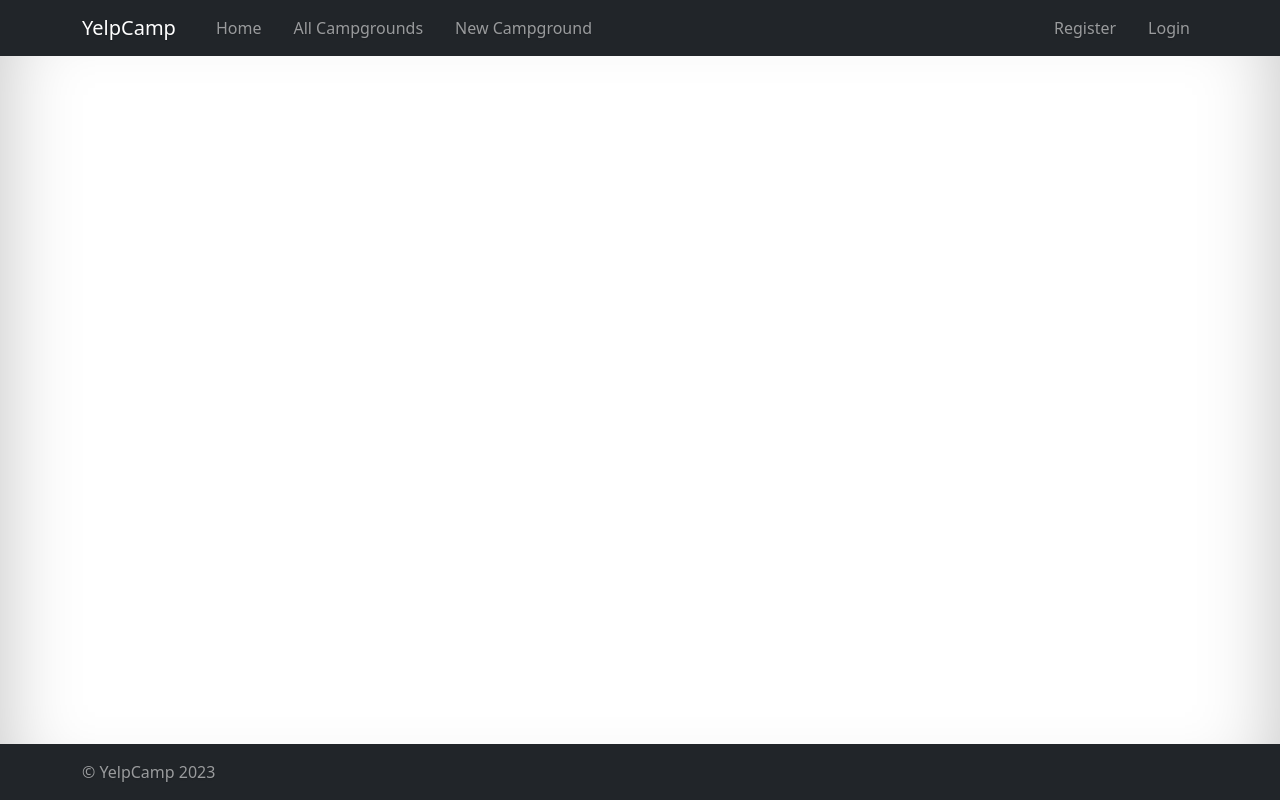
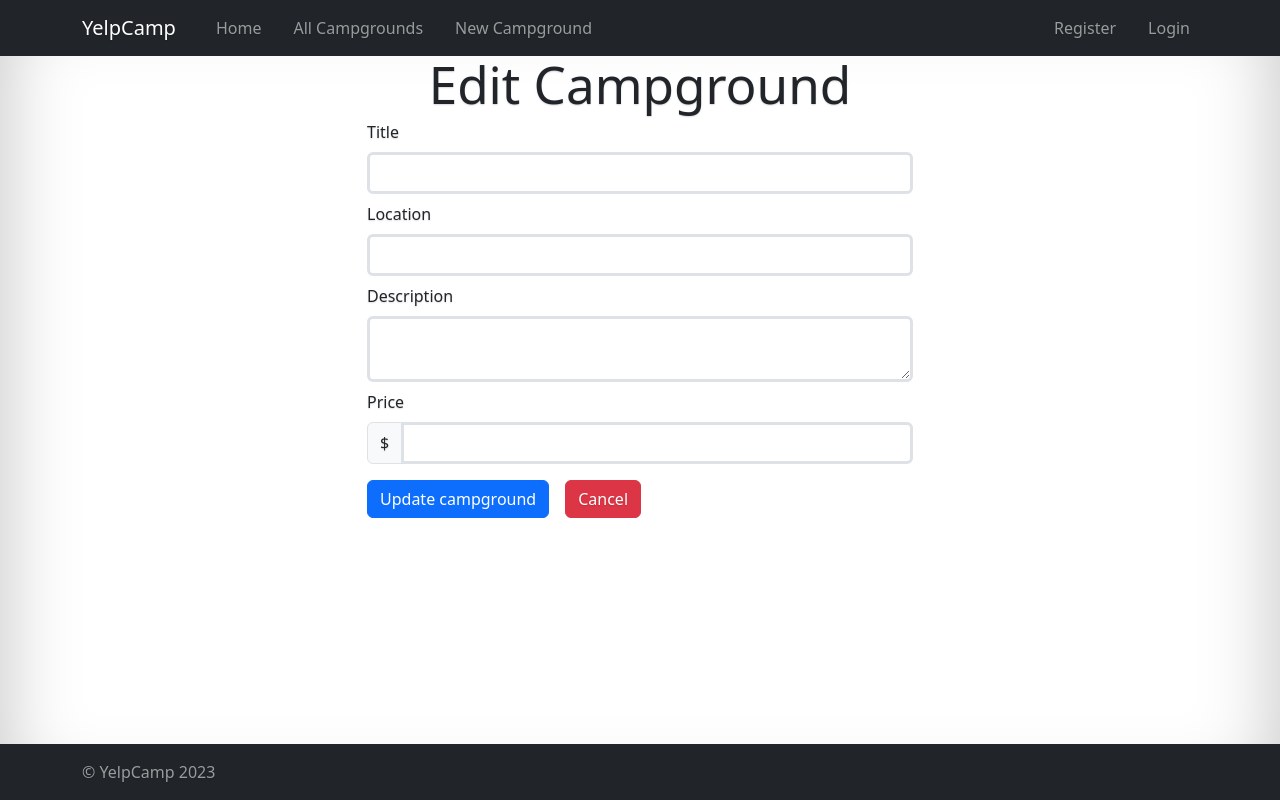
Before and after one commit to KamikazeWild/Campgrounds, a React (Vite) app: page /campgrounds/1/edit in a window 1280 px wide. Built offline with nearby package versions, Linux system fonts and the light colour scheme; no server answers.

Commit message:
Added: frontend for editing campgrounds

```diff
--- a/src/App.jsx
+++ b/src/App.jsx
@@ -2,13 +2,14 @@ import "./App.css";
 import "bootstrap/dist/css/bootstrap.min.css";
 
 import { BrowserRouter, Routes, Route } from "react-router-dom";
+import Container from "react-bootstrap/Container";
 
 import Navbar from "./partials/NavSticky";
 import Footer from "./partials/Footer";
-import Container from "react-bootstrap/Container";
 import AllCampgrounds from "./components/AllCampgrounds";
 import ViewCampground from "./components/ViewCampground";
 import NewCampground from "./components/NewCampground";
+import EditCampground from "./components/EditCampground";
 
 function App() {
 	return (
@@ -20,6 +21,7 @@ function App() {
 						<Route path="/campgrounds" element={<AllCampgrounds />} />
 						<Route path="/campgrounds/:id" element={<ViewCampground />} />
 						<Route path="/new" element={<NewCampground />} />
+						<Route path="/campgrounds/:id/edit" element={<EditCampground />} />
 					</Routes>
 				</BrowserRouter>
 			</Container>
--- /dev/null
+++ b/src/components/EditCampground.jsx
@@ -0,0 +1,112 @@
+import { useEffect, useState } from "react";
+import { useParams } from "react-router-dom";
+
+const EditCampground = () => {
+	const { id } = useParams();
+	const [campData, setCampData] = useState();
+
+	const getCampground = async () => {
+		const res = await fetch(`http://localhost:4000/campgrounds/${id}`);
+		const data = await res.json();
+		console.log(data);
+		setCampData(data);
+	};
+
+	const handleInputs = (e) => {
+		setCampData({ ...campData, [e.target.name]: e.target.value });
+	};
+
+	useEffect(() => {
+		getCampground();
+	}, []);
+
+	return (
+		<div className="row mb-5">
+			<h1 className="text-center">Edit Campground</h1>
+			<div className="col-6 offset-3">
+				<form
+					method="POST"
+					noValidate
+					className="validate-form"
+					encType="multipart/form-data"
+				>
+					{/* Title */}
+					<div>
+						<label className="form-label" htmlFor="title">
+							Title
+						</label>
+						<input
+							className="form-control mb-2 border-3"
+							type="text"
+							value={campData?.title}
+							onChange={handleInputs}
+							id="title"
+							name="title"
+							required
+						/>
+					</div>
+
+					{/* Location */}
+					<div>
+						<label className="form-label" htmlFor="location">
+							Location
+						</label>
+						<input
+							className="form-control mb-2 border-3"
+							type="text"
+							value={campData?.location}
+							onChange={handleInputs}
+							id="location"
+							name="location"
+							required
+						/>
+					</div>
+
+					{/* Description */}
+					<div>
+						<label className="form-label" htmlFor="description">
+							Description
+						</label>
+						<textarea
+							className="form-control mb-2 border-3"
+							type="text"
+							value={campData?.description}
+							onChange={handleInputs}
+							id="description"
+							name="description"
+							required
+						/>
+					</div>
+
+					{/* Price */}
+					<div className="mb-2">
+						<label className="form-label" htmlFor="price">
+							Price
+						</label>
+						<div className="input-group mb-3">
+							<span className="input-group-text">$</span>
+							<input
+								type="text"
+								id="price"
+								value={campData?.price}
+								onChange={handleInputs}
+								step="0.01"
+								className="form-control border-3"
+								name="price"
+								aria-label="Amount (to the nearest dollar)"
+								required
+							/>
+						</div>
+					</div>
+
+					<button className="btn btn-primary">Update campground</button>
+					<a className="btn btn-danger ms-3" href="/campgrounds">
+						Cancel
+					</a>
+				</form>
+			</div>
+		</div>
+	);
+};
+
+export default EditCampground;
--- a/src/components/ViewCampground.jsx
+++ b/src/components/ViewCampground.jsx
@@ -128,7 +128,7 @@ const ViewCampground = () => {
 						</ul>
 						<div className="card-body">
 							<div className="d-inline-block">
-								<a href="#edit" className="btn btn-primary">
+								<a href={`${camp._id}/edit`} className="btn btn-primary">
 									Edit Campground
 								</a>
 							</div>
```
Also changed, not shown: 1 other file (tests, documents, lock files or other folders).
